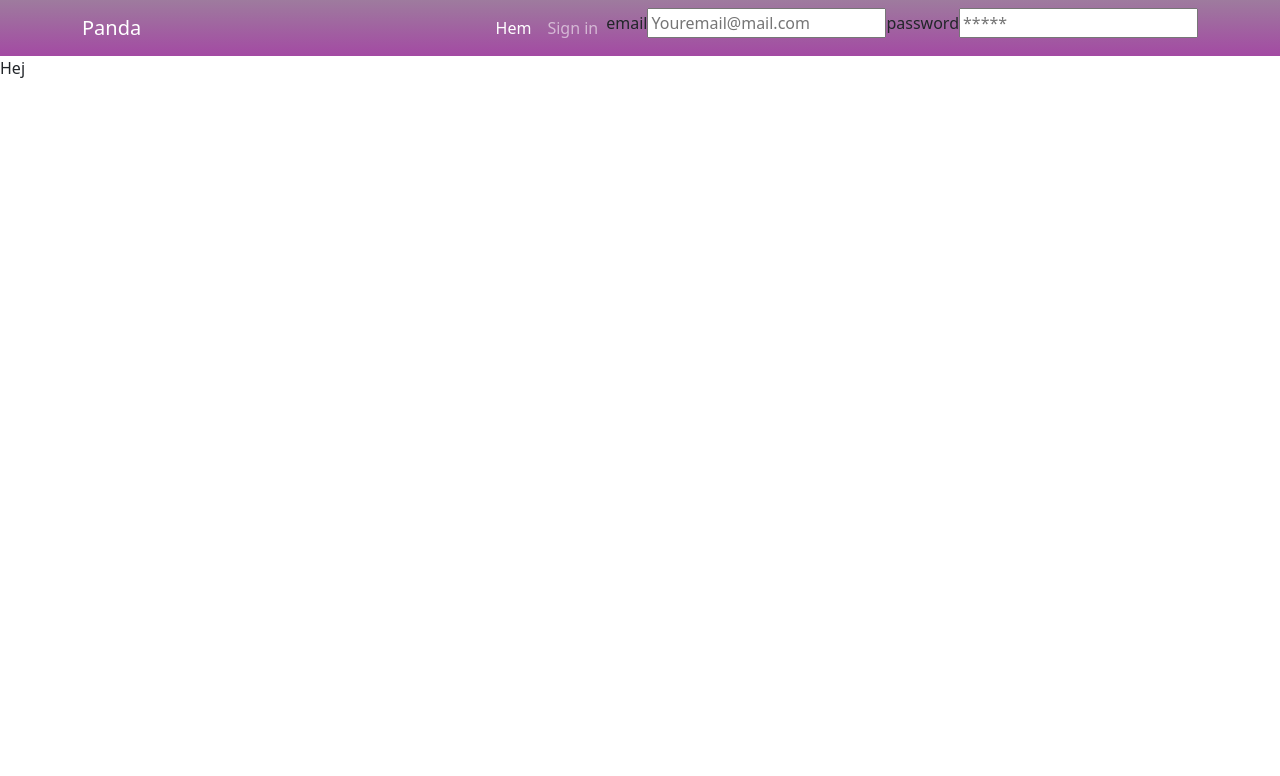
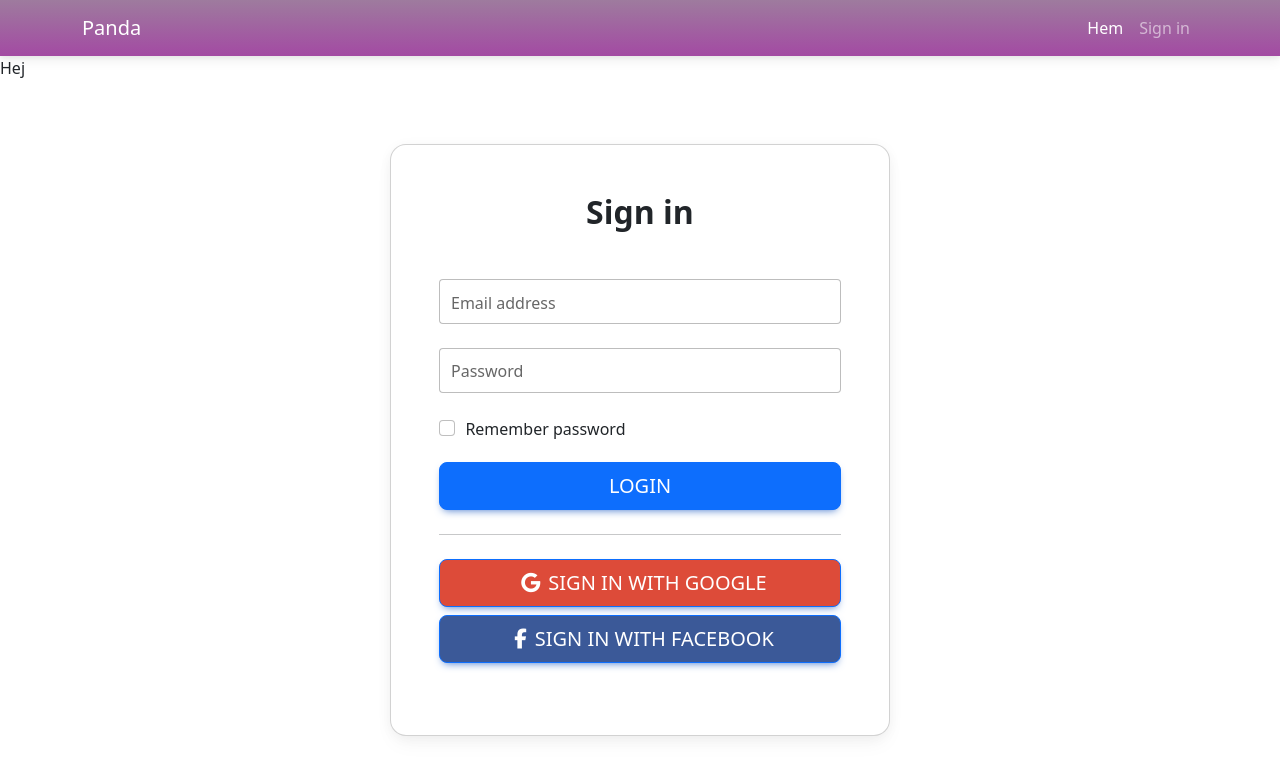
Before and after one commit to peembee/Panda, a React (Create React App) app: page / in a window 1280 px wide. Shown: the top 776 px of the page. Built offline with nearby package versions, Linux system fonts and the light colour scheme.

Commit message:
Added new login layout

```diff
--- a/package.json
+++ b/package.json
@@ -4,10 +4,12 @@
   "version": "0.1.0",
   "private": true,
   "dependencies": {
+    "@fortawesome/fontawesome-free": "^6.3.0",
     "@testing-library/jest-dom": "^5.16.5",
     "@testing-library/react": "^13.4.0",
     "@testing-library/user-event": "^13.5.0",
     "bootstrap": "^5.2.3",
+    "mdb-react-ui-kit": "^5.1.0",
     "react": "^18.2.0",
     "react-app": "^1.1.2",
     "react-bootstrap": "^2.7.2",
--- a/public/index.html
+++ b/public/index.html
@@ -25,6 +25,7 @@
       Learn how to configure a non-root public URL by running `npm run build`.
     -->
     <title>React App</title>
+    <link href="https://fonts.googleapis.com/css?family=Roboto:300,400,500,700&display=swap" rel="stylesheet" />
   </head>
   <body>
     <noscript>You need to enable JavaScript to run this app.</noscript>
--- a/src/App.js
+++ b/src/App.js
@@ -8,14 +8,15 @@ import { BrowserRouter as Router, Route, Routes } from  "react-router-dom";
 function App() {
   return (
     <div>
+      <div>
       <Router>
       <NavbarComponent/>
         <Routes>
           <Route path="/" element={<HomeComponent/>} />
         </Routes>
-
       </Router>
-
+      </div>
+      <SignInCompoment/>
     </div>
   );
 
--- a/src/components/Navbar.js
+++ b/src/components/Navbar.js
@@ -15,7 +15,6 @@ export const NavbarComponent = (props) => {
             <Nav className="ms-auto">
               <Nav.Link as={NavLink} to="/">Hem</Nav.Link>
               <Nav.Link as={NavLink} to="/logga-in">Sign in</Nav.Link>
-              <SignInCompoment/>
             </Nav>
           </Navbar.Collapse>
         </Container>
--- a/src/components/SignIn.js
+++ b/src/components/SignIn.js
@@ -1,12 +1,59 @@
-import React from "react";
+import React from 'react';
+import {
+  MDBBtn,
+  MDBContainer,
+  MDBRow,
+  MDBCol,
+  MDBCard,
+  MDBCardBody,
+  MDBInput,
+  MDBIcon,
+  MDBCheckbox
+}
+from 'mdb-react-ui-kit';
 
-export const SignInCompoment = () => {
-    return(
-        <form>
-            <label for="email">email</label>
-            <input type="email" placeholder="Youremail@mail.com" id="email" name="email"/>
-            <label for="password">password</label>
-            <input type="password" placeholder="*****" id="password" name="password"/>
-        </form>
-    )
+export function SignInCompoment() {
+  return (
+    <MDBContainer fluid>
+
+      <MDBRow className='d-flex justify-content-center align-items-center h-100'>
+        <MDBCol col='12'>
+
+          <MDBCard className='bg-white my-5 mx-auto' style={{borderRadius: '1rem', maxWidth: '500px'}}>
+            <MDBCardBody className='p-5 w-100 d-flex flex-column'>
+
+              <h2 className="fw-bold mb-2 text-center">Sign in</h2>
+              <p className="text-white-50 mb-3">Please enter your login and password!</p>
+
+              <MDBInput wrapperClass='mb-4 w-100' label='Email address' id='formControlLg' type='email' size="lg"/>
+              <MDBInput wrapperClass='mb-4 w-100' label='Password' id='formControlLg' type='password' size="lg"/>
+
+              <MDBCheckbox name='flexCheck' id='flexCheckDefault' className='mb-4' label='Remember password' />
+
+              <MDBBtn size='lg'>
+                Login
+              </MDBBtn>
+
+              <hr className="my-4" />
+
+              <MDBBtn className="mb-2 w-100" size="lg" style={{backgroundColor: '#dd4b39'}}>
+                <MDBIcon fab icon="google" className="mx-2"/>
+                Sign in with google
+              </MDBBtn>
+
+              <MDBBtn className="mb-4 w-100" size="lg" style={{backgroundColor: '#3b5998'}}>
+                <MDBIcon fab icon="facebook-f" className="mx-2"/>
+                Sign in with facebook
+              </MDBBtn>
+
+            </MDBCardBody>
+          </MDBCard>
+
+        </MDBCol>
+      </MDBRow>
+
+    </MDBContainer>
+  );
 }
+
+export default SignInCompoment;
--- a/src/index.js
+++ b/src/index.js
@@ -1,5 +1,7 @@
 import React from 'react';
 import ReactDOM from 'react-dom/client';
+import 'mdb-react-ui-kit/dist/css/mdb.min.css';
+import "@fortawesome/fontawesome-free/css/all.min.css";
 import App from './App';
 import reportWebVitals from './reportWebVitals';
 
```
Also changed, not shown: 1 other file (tests, documents, lock files or other folders). Lines whose indentation alone changed are shown as unchanged.
